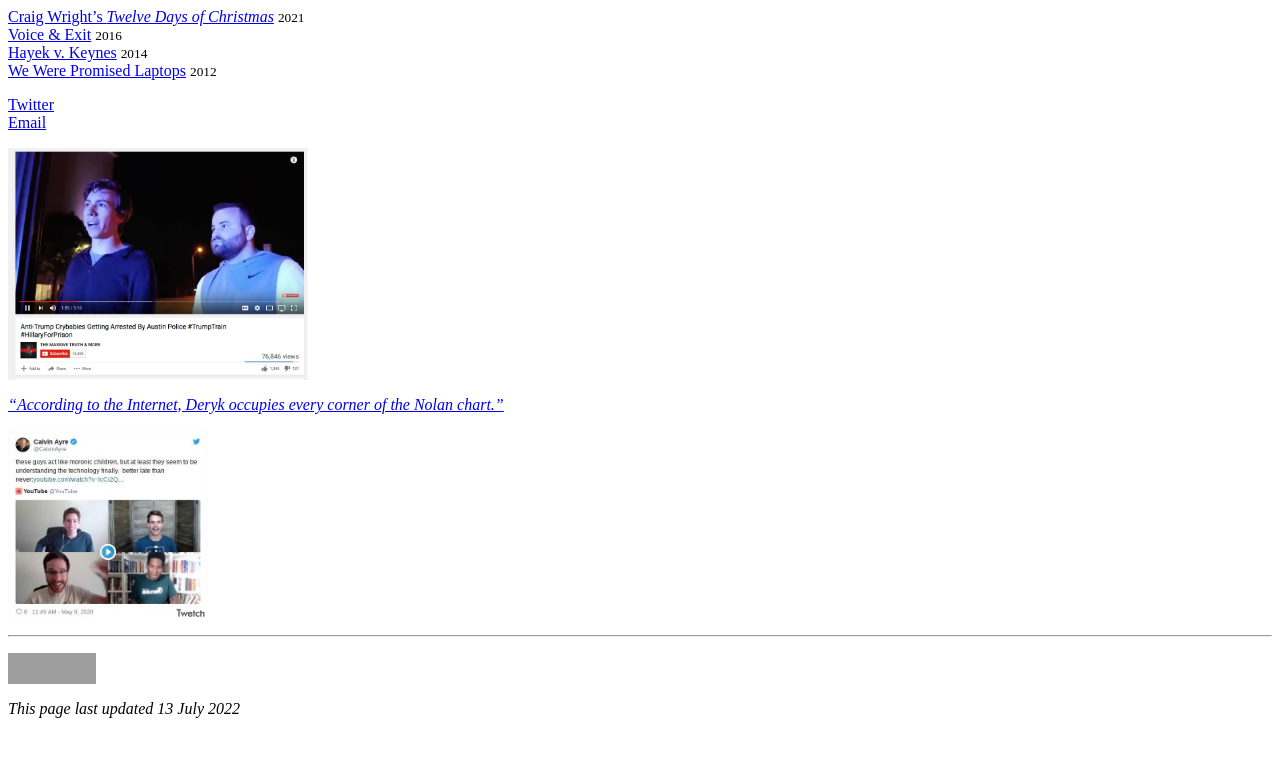
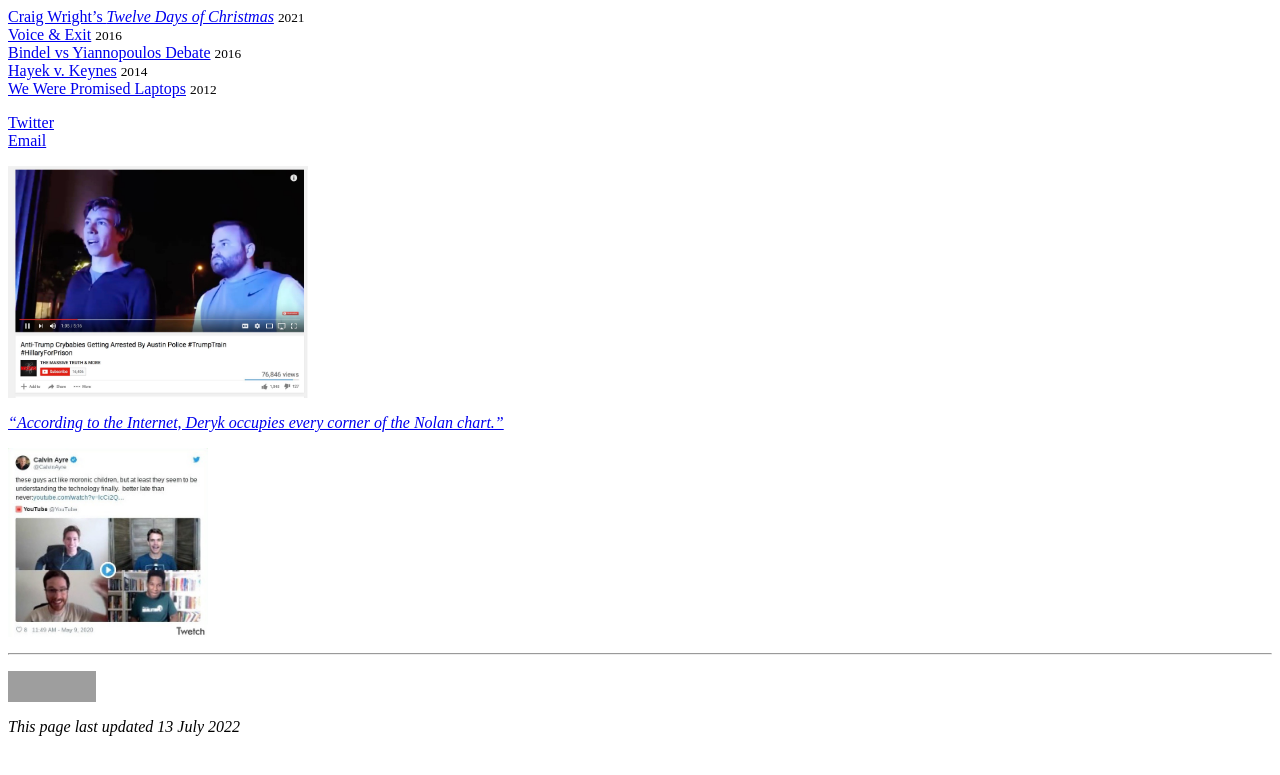
Before and after one commit to dmkgll/dmkgll, a Jekyll site: the page built from index.md, in a window 1280 px wide. Shown: the top 775 px of the page. Built offline with Jekyll 4.4.1, drawn with Linux system fonts in a browser that asks for light colours; grey boxes are pictures that could not be loaded.

Commit message:
Update index.md

```diff
--- a/index.md
+++ b/index.md
@@ -9,6 +9,7 @@
 
 - [Craig Wright's *Twelve Days of Christmas*](/csw12) <small>2021</small>
 - [Voice & Exit](/v&e) <small>2016</small>
+- [Bindel vs Yiannopoulos Debate](/bvyd) <small>2016</small>
 - [Hayek v. Keynes](/hvk) <small>2014</small>
 - [We Were Promised Laptops](/wltops) <small>2012</small>
 
```
